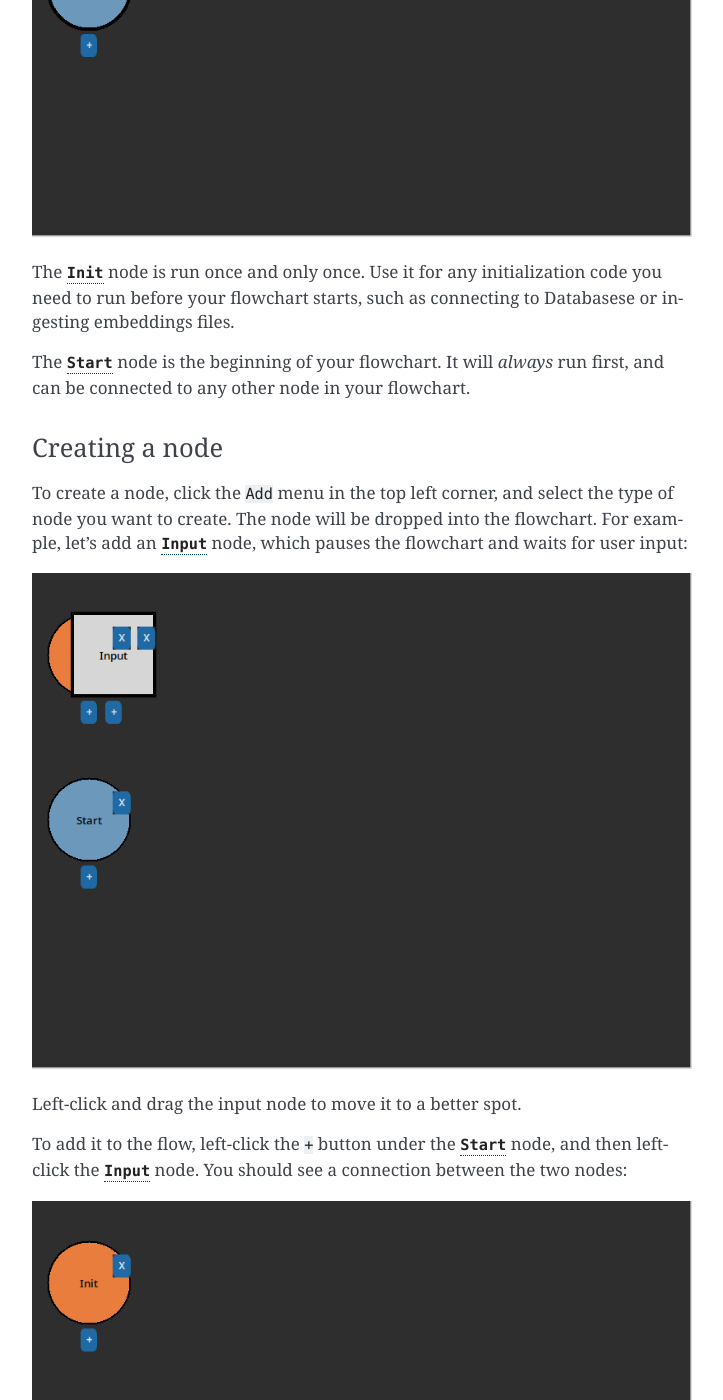
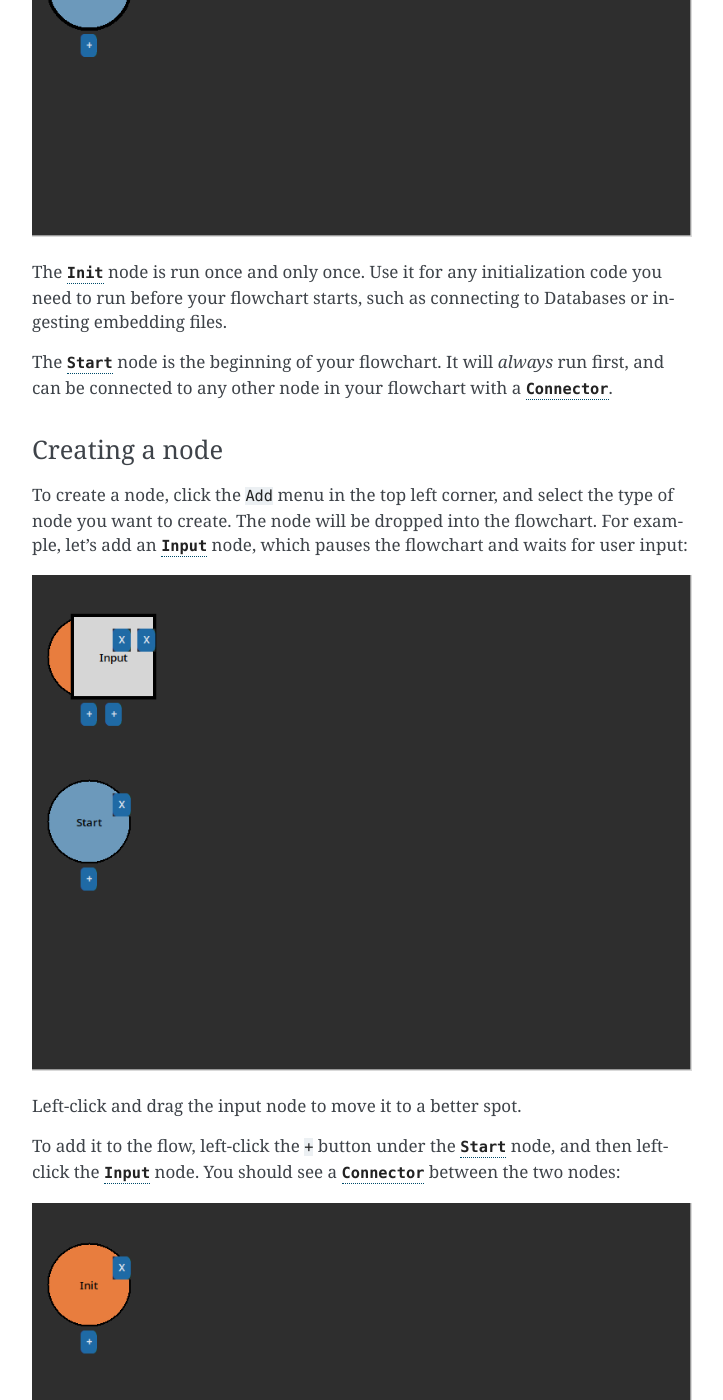
Before and after one commit to annias/promptflow, a Sphinx documentation site: the page built from docs/usage.md, in a window 1280 px wide and 1400 px high, scrolled down 474 px. Shown: the whole window, without its empty margins (388-1111 px from the left). Built offline with Sphinx 7.4.7, drawn with Linux system fonts in a browser that asks for light colours.

Commit message:
Added connector docs

```diff
--- a/docs/index.rst
+++ b/docs/index.rst
@@ -45,3 +45,4 @@ Contents
 
    usage
    nodes
+   connectors
--- a/docs/usage.md
+++ b/docs/usage.md
@@ -7,9 +7,9 @@ When you first start the program, you'll see this screen:
 
 ![image](../screenshots/readme/blank.png)
 
-The [`Init`](Init) node is run once and only once. Use it for any initialization code you need to run before your flowchart starts, such as connecting to Databasese or ingesting embeddings files.
+The [`Init`](Init) node is run once and only once. Use it for any initialization code you need to run before your flowchart starts, such as connecting to Databases or ingesting embedding files.
 
-The [`Start`](Start) node is the beginning of your flowchart. It will *always* run first, and can be connected to any other node in your flowchart.
+The [`Start`](Start) node is the beginning of your flowchart. It will *always* run first, and can be connected to any other node in your flowchart with a [`Connector`](Connector).
 
 ### Creating a node
 
@@ -19,7 +19,7 @@ To create a node, click the `Add` menu in the top left corner, and select the ty
 
 Left-click and drag the input node to move it to a better spot.
 
-To add it to the flow, left-click the `+` button under the [`Start`](Start) node, and then left-click the [`Input`](Input) node. You should see a connection between the two nodes:
+To add it to the flow, left-click the `+` button under the [`Start`](Start) node, and then left-click the [`Input`](Input) node. You should see a [`Connector`](Connector) between the two nodes:
 
 ![image](../screenshots/readme/connector.png)
 
```
Also changed, not shown: docs/connectors.md (added, +37 -0 lines), docs/nodes.md (+1 -1 lines), screenshots/docs/censor1.png (added), screenshots/docs/censor2.png (added).
